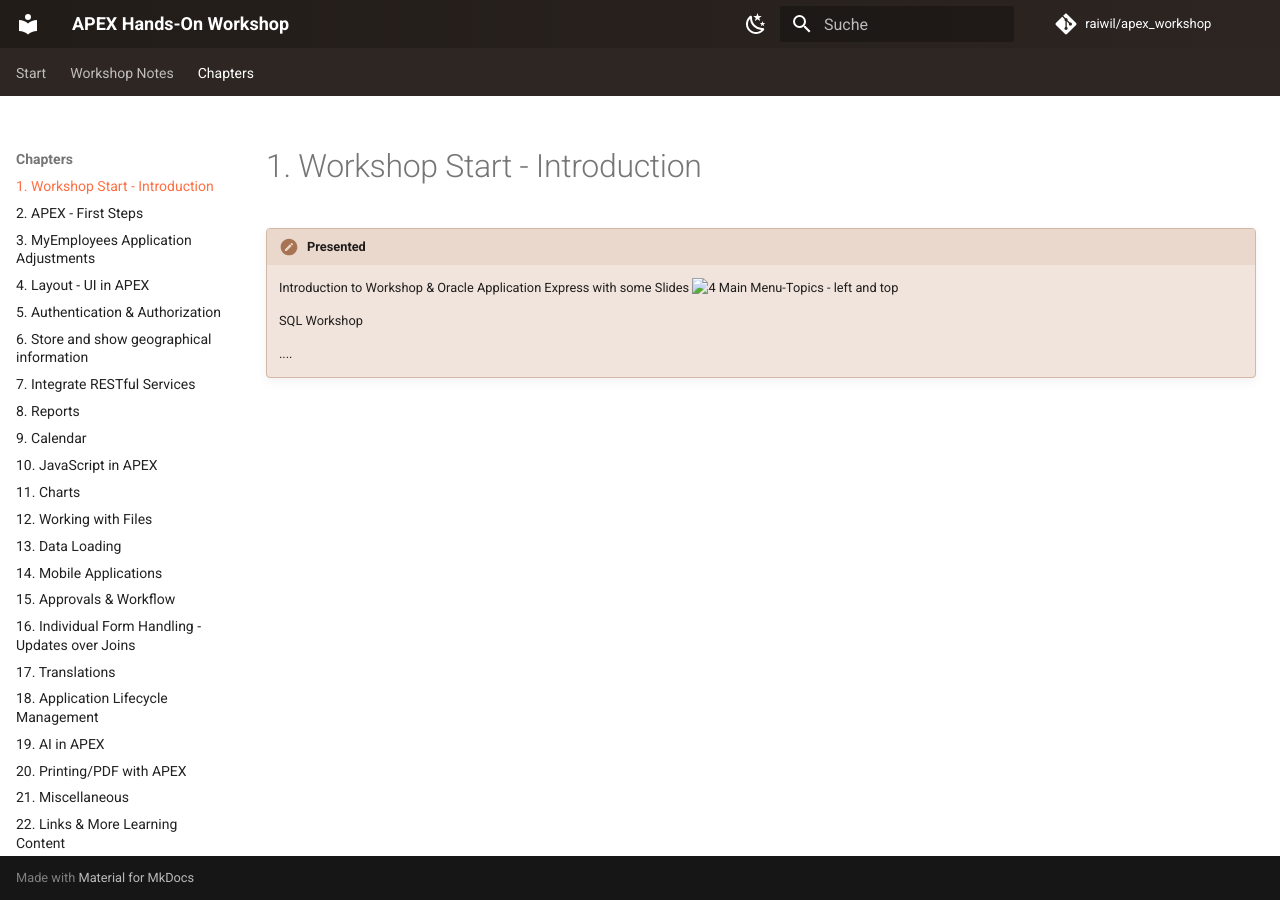
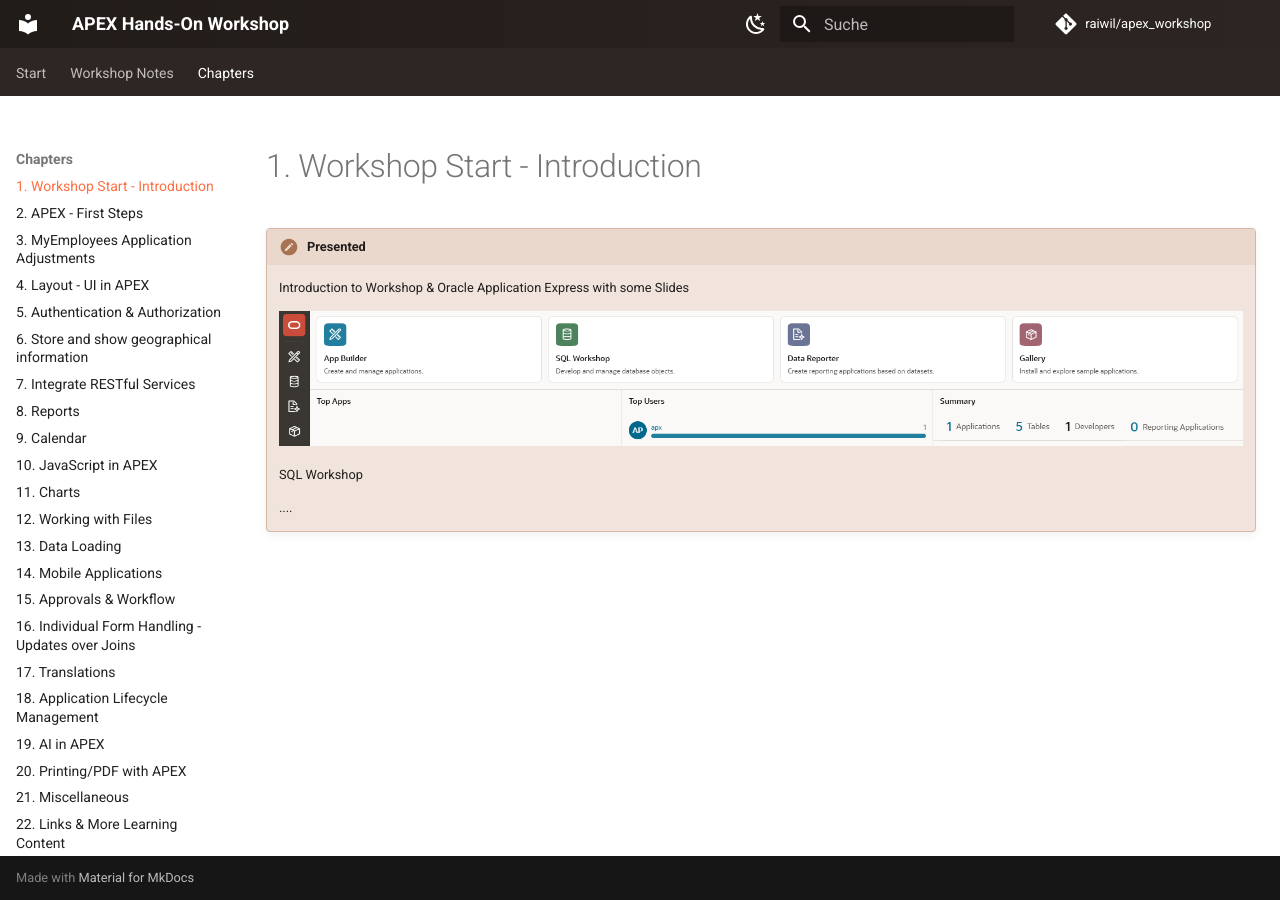
Before and after one commit to raiwil/apex_workshop, an MkDocs documentation site: the page built from docs/01-workshop-start-introduction.md, in a window 1280 px wide. Built offline with MkDocs 1.6.1 and Material for MkDocs 9.7.7, drawn with Linux system fonts in a browser that asks for light colours; comment, search, counter and statistics services are not loaded.

Commit message:
Fix image path in introduction markdown file
Corrected image path in workshop introduction document.

```diff
--- a/docs/01-workshop-start-introduction.md
+++ b/docs/01-workshop-start-introduction.md
@@ -2,7 +2,8 @@
 
 !!! presented "Presented"
     Introduction to Workshop & Oracle Application Express with some Slides
-    ![4 Main Menu-Topics - left and top](assets/pages/introduction/menu.png)
+
+    ![4 Main Menu-Topics - left and top](assets/introduction/menu.png)
 
     SQL Workshop
 
```
